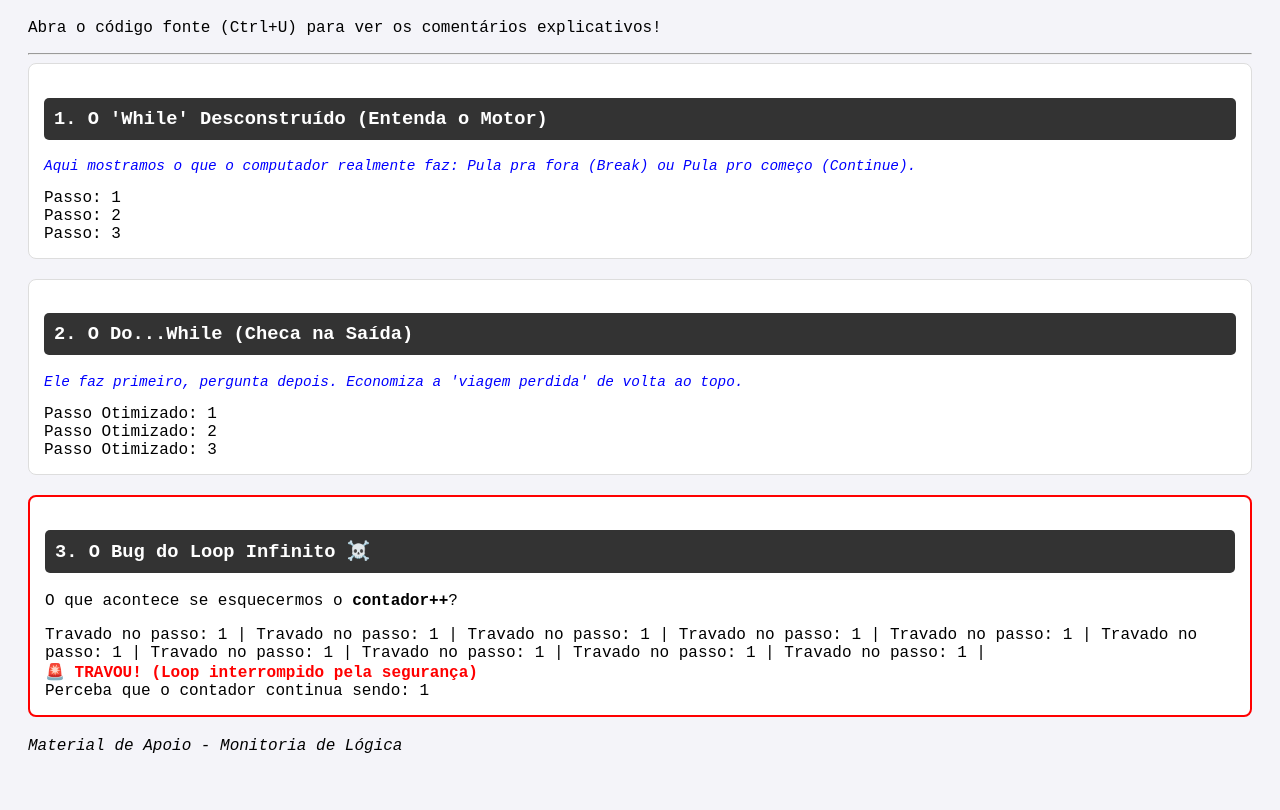
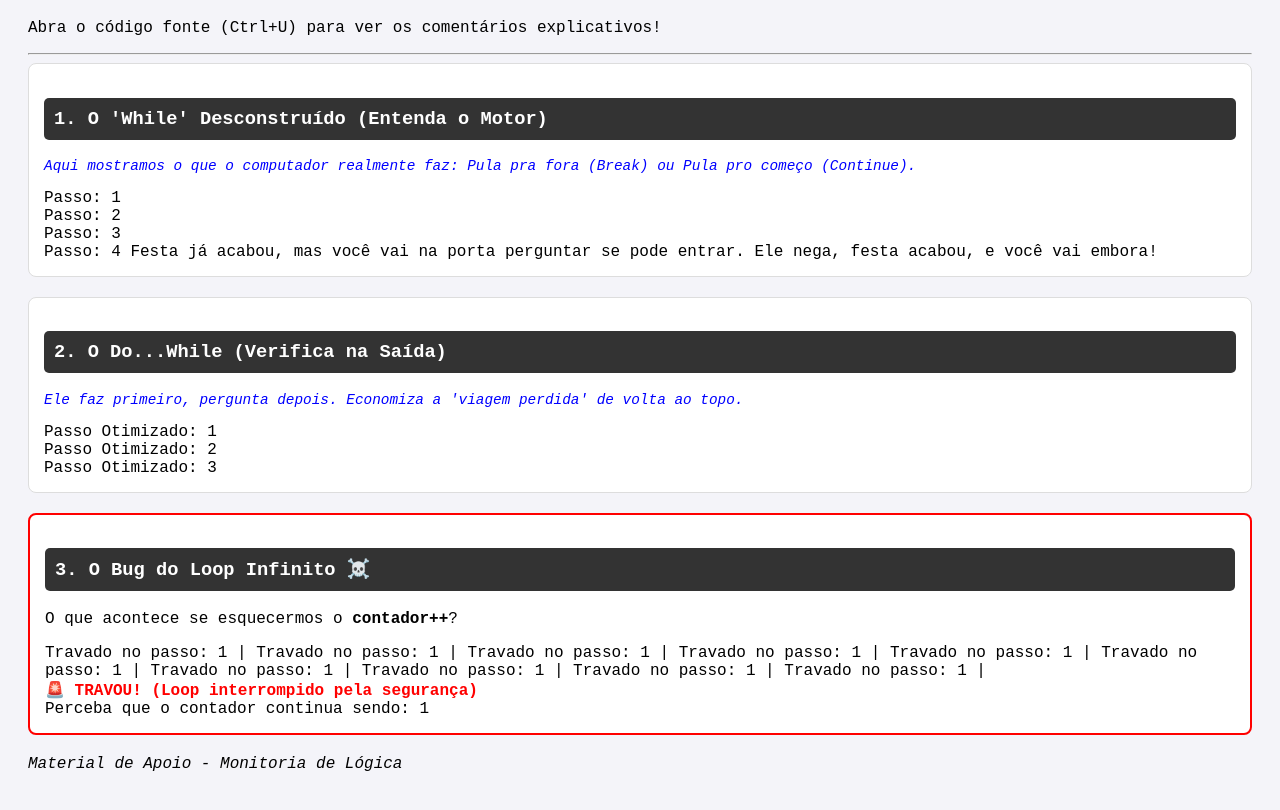
Before and after one commit to carlos-andemberg/apoio-monitoria, a plain HTML site: page index.html in a window 1280 px wide. Shown: the part 92-902 px from the top of the page. Drawn offline with Linux system fonts and the light colour scheme.

Commit message:
third commit

```diff
--- a/index.html
+++ b/index.html
@@ -34,6 +34,8 @@
             // 1. O PORTEIRO (Verifica se DEVE PARAR)
             // Se passou do limite, somos expulsos da festa.
             if (c1 > limite) {
+                //Verificação a mais que o while normal faz.
+                document.write("Passo: " + c1 + " Festa já acabou, mas você vai na porta perguntar se pode entrar. Ele nega, festa acabou, e você vai embora!<br>")
                 break; // Sai do loop
             }
 
@@ -54,7 +56,7 @@
         // EXEMPLO 2: DO...WHILE (O Otimista)
         // =================================================================
         document.write("<div class='box'>");
-        document.write("<h3>2. O Do...While (Checa na Saída)</h3>");
+        document.write("<h3>2. O Do...While (Verifica na Saída)</h3>");
         document.write("<p class='obs'>Ele faz primeiro, pergunta depois. Economiza a 'viagem perdida' de volta ao topo.</p>");
 
         let c2 = 1; // Resetando contador
```
